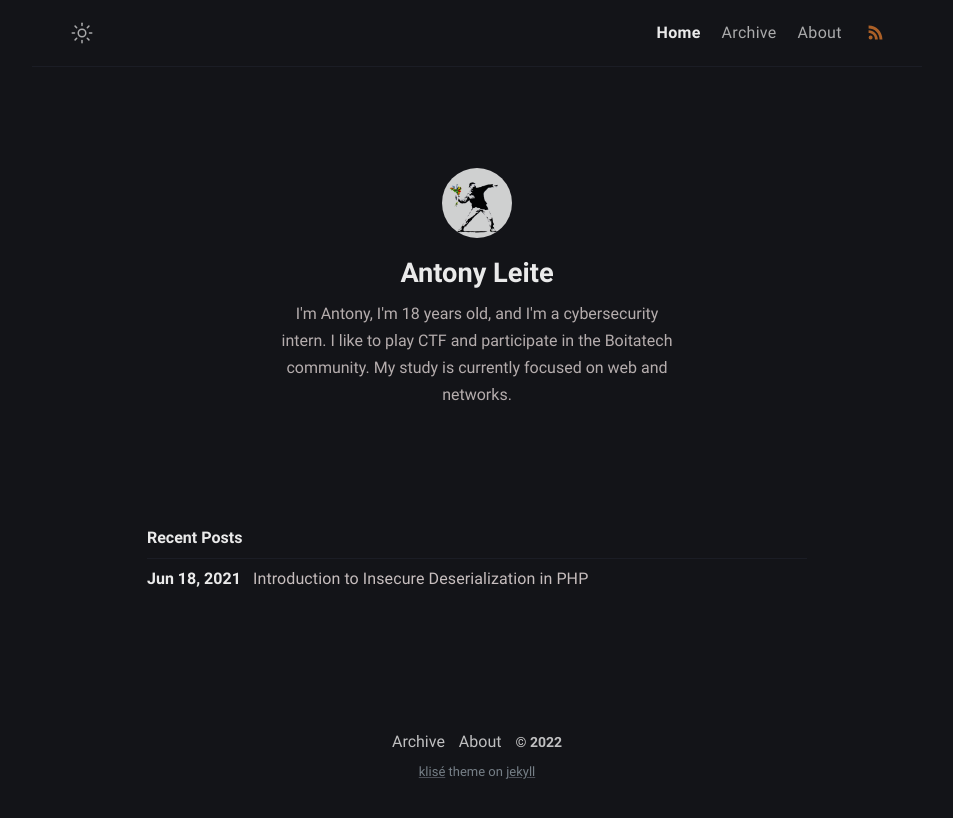
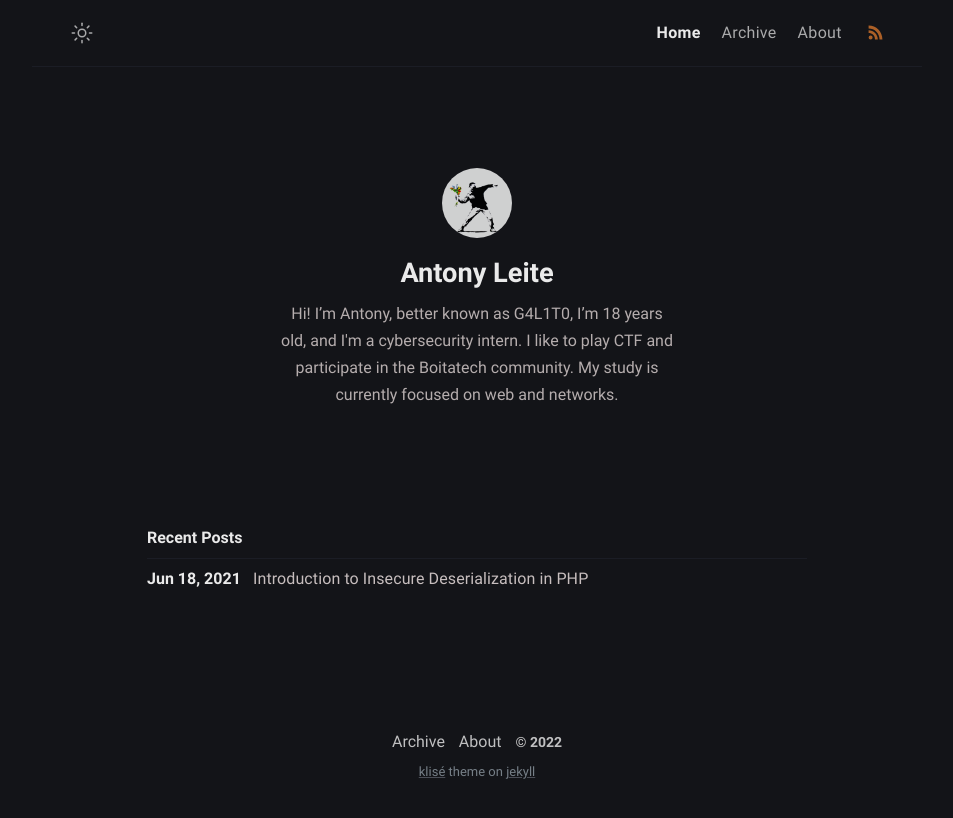
Before and after one commit to G4L1T0/antonyleite.com, a Jekyll site: the page built from index.md, in a window 1280 px wide. Shown: the top 818 px of the page, without its empty margins (163-1116 px from the left). Built offline with Jekyll 4.4.1, drawn with Linux system fonts in a browser that asks for light colours.

Commit message:
Update _config.yml

```diff
--- a/_config.yml
+++ b/_config.yml
@@ -8,7 +8,7 @@ mode: dark
 author:
   name: Antony Leite
   bio: >-
-    I'm Antony, I'm 18 years old, and I'm a cybersecurity intern. I like to play CTF and participate in the Boitatech community. My study is currently focused on web and networks.
+    Hi! I’m Antony, better known as G4L1T0, I’m 18 years old, and I'm a cybersecurity intern. I like to play CTF and participate in the Boitatech community. My study is currently focused on web and networks.
   github: G4L1T0
   avatar: /assets/img/g4l1t0.png
 
```
